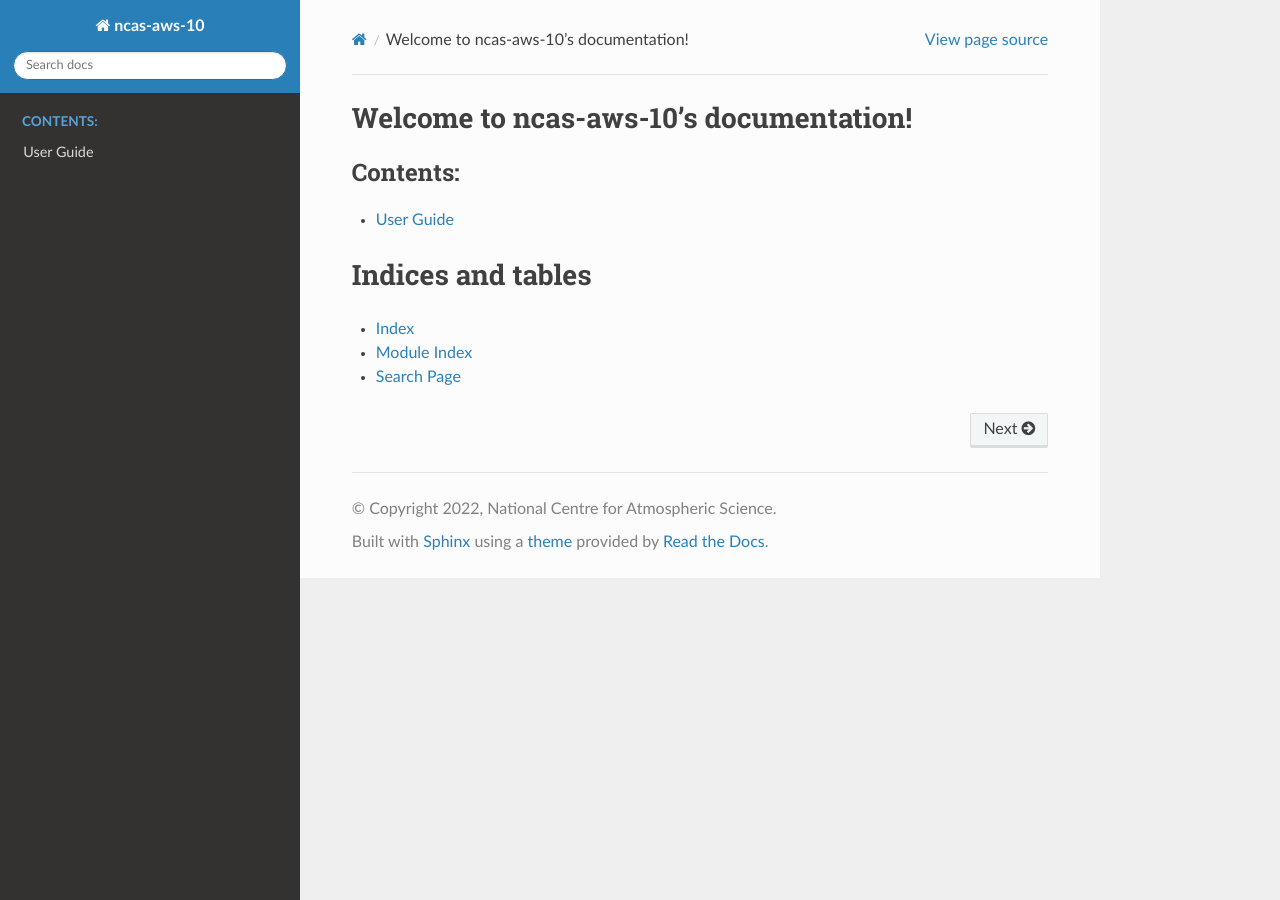
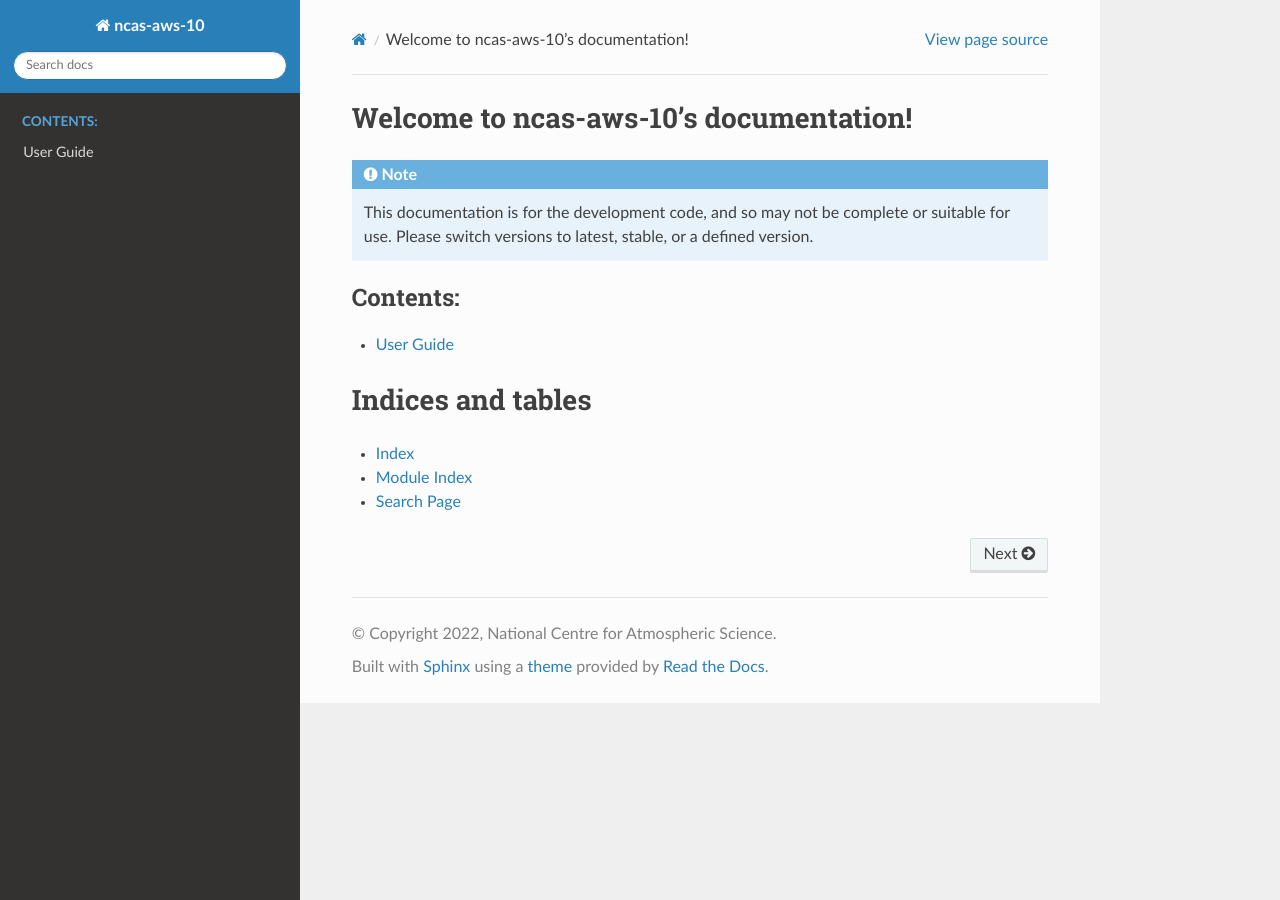
Before and after one commit to ncasuk/ncas-aws-10-software, a Sphinx documentation site: the page built from docs/source/index.rst, in a window 1280 px wide. Built offline with Sphinx 7.4.7 and the Read the Docs theme 2.0.0, drawn with Linux system fonts in a browser that asks for light colours.

Commit message:
Added development warning to docs and README

```diff
--- a/docs/source/index.rst
+++ b/docs/source/index.rst
@@ -5,6 +5,10 @@
 
 Welcome to ncas-aws-10's documentation!
 =======================================
+
+.. note::
+
+   This documentation is for the development code, and so may not be complete or suitable for use. Please switch versions to latest, stable, or a defined version.
 
 .. toctree::
    :maxdepth: 2
```
Also changed, not shown: README.md (+4 -0 lines).
